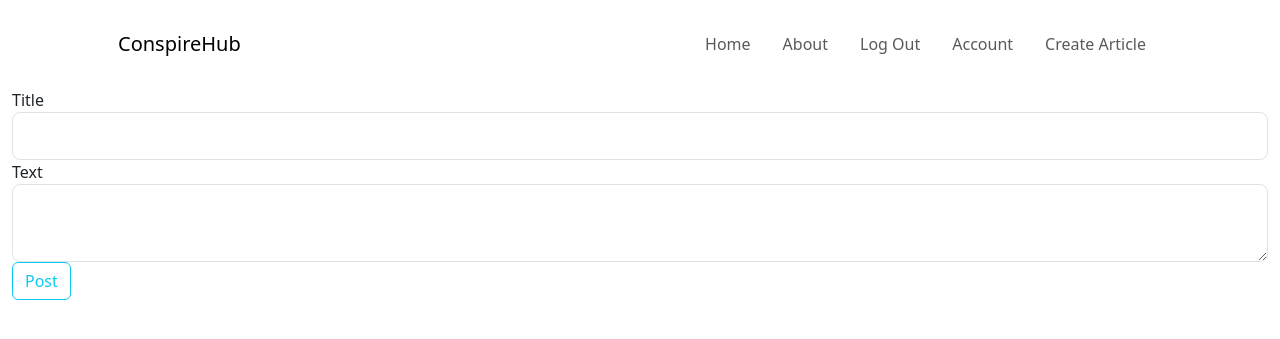
After one commit to marius-george/blog-project, a Flask app: page /create in a window 1280 px wide. The commit adds this page. Shown: the top 339 px of the page. Run offline with Flask 3, Linux system fonts and the light colour scheme; a user stored in the database is signed in.

Commit message:
Modified navbar

```diff
--- a/blogproject/__init__.py
+++ b/blogproject/__init__.py
@@ -29,10 +29,12 @@ def create_app():
 
     from blogproject.core.views import core
     from blogproject.users.views import users
+    from blogproject.blog_posts.views import blog_posts
     from blogproject.custom_error.errors import custom_error
 
     app.register_blueprint(core)
     app.register_blueprint(users)
+    app.register_blueprint(blog_posts)
     app.register_blueprint(custom_error)
 
     return app
--- a/blogproject/blog_posts/forms.py
+++ b/blogproject/blog_posts/forms.py
@@ -0,0 +1,10 @@
+# blog_posts/forms.py
+from flask_wtf import FlaskForm
+from wtforms import StringField, SubmitField, TextAreaField
+from wtforms.validators import DataRequired
+
+
+class BlogPostForm(FlaskForm):
+    title = StringField('Title', validators=[DataRequired()])
+    text = TextAreaField('Text', validators=[DataRequired()])
+    submit = SubmitField("Post")
--- a/blogproject/blog_posts/views.py
+++ b/blogproject/blog_posts/views.py
@@ -0,0 +1,58 @@
+# blog_posts/views.py
+from flask import render_template, url_for, flash, request, redirect, abort, Blueprint
+from flask_login import current_user, login_required
+from blogproject import db
+from blogproject.models import BlogPost
+from blogproject.blog_posts.forms import BlogPostForm
+
+blog_posts = Blueprint('blog_posts', __name__)
+
+
+@blog_posts.route('/create', methods=['GET', 'POST'])
+@login_required
+def create_post():
+    form = BlogPostForm()
+    if form.validate_on_submit():
+        blog_post = BlogPost(title=form.title.data,
+                             text=form.text.data, user_id=current_user.id)
+        db.session.add(blog_post)
+        db.session.commit()
+        flash('Article created')
+        return redirect(url_for('core.index'))
+    return render_template('article_post.html', form=form)
+
+
+@blog_posts.route('/<int:blog_post_id>')
+def view_post(blog_post_id):
+    blog_post = BlogPost.query.get_or_404(blog_post_id)
+    return render_template('article.html', title=blog_post.title,
+                           date=blog_post.date, post=blog_post)
+
+
+@blog_posts.route('/<int:blog_post_id>/update', methods=['GET', 'POST'])
+@login_required
+def update_post(blog_post_id):
+    blog_post = BlogPost.query.get_or_404(blog_post_id)
+    if blog_post.author != current_user:
+        abort(403)
+
+    form = BlogPostForm(obj=blog_post)
+    if form.validate_on_submit():
+        form.populate_obj(blog_post)
+        db.session.commit()
+        flash('Article updated')
+        return redirect(url_for('blog_posts.view_post', blog_post_id=blog_post.id))
+    return render_template('article_post.html', title='Updating', form=form)
+
+
+@blog_posts.route('/<int:blog_post_id>/delete', methods=['POST'])
+@login_required
+def delete_post(blog_post_id):
+    blog_post = BlogPost.query.get_or_404(blog_post_id)
+    if blog_post.author != current_user:
+        abort(403)
+
+    db.session.delete(blog_post)
+    db.session.commit()
+    flash('Article deleted')
+    return redirect(url_for('core.index'))
--- /dev/null
+++ b/blogproject/templates/article_post.html
@@ -0,0 +1,21 @@
+{% extends "base.html" %}
+{% block content %}
+  <div class="container-fluid">
+    <form class="form-group" method="POST">
+      {{form.hidden_tag()}}
+
+      <div class="form-group">
+        {{form.title.label(class="form-control-label")}}
+        {{form.title(class="form-control form-control-lg")}}
+      </div>
+      <div class="form-group">
+        {{form.text.label(class="form-control-label")}}
+        {{form.text(class="form-control form-control-lg")}}
+      </div>
+      <div class="form-group">
+        {{form.submit(class="btn btn-outline-info")}}
+      </div>
+
+    </form>
+  </div>
+{% endblock %}
--- a/blogproject/templates/base.html
+++ b/blogproject/templates/base.html
@@ -14,49 +14,48 @@
 
 <body>
 
-    <nav class="navbar navbar-expand-lg bg-body-tertiary">
-        <div class="container-fluid">
-            <a class="navbar-brand" href="">Blog</a>
-            <button class="navbar-toggler" type="button" data-bs-toggle="collapse"
-                data-bs-target="#navbarSupportedContent" aria-controls="navbarSupportedContent" aria-expanded="false"
-                aria-label="Toggle navigation">
-                <span class="navbar-toggler-icon"></span>
+    <!-- Navigation-->
+    <nav class="navbar navbar-expand-lg navbar-light" id="mainNav">
+        <div class="container px-4 px-lg-5">
+            <a class="navbar-brand" href="{{url_for('core.index')}}">ConspireHub</a>
+            <button class="navbar-toggler" type="button" data-bs-toggle="collapse" data-bs-target="#navbarResponsive"
+                aria-controls="navbarResponsive" aria-expanded="false" aria-label="Toggle navigation">
+                Menu
+                <i class="fas fa-bars"></i>
             </button>
-            <div class="collapse navbar-collapse" id="navbarSupportedContent">
-                <ul class="navbar-nav me-auto mb-2 mb-lg-0">
-                    <li class="nav-item">
-                        <a class="nav-link active" aria-current="page" href="{{url_for('core.index')}}">Home</a>
+            <div class="collapse navbar-collapse" id="navbarResponsive">
+                <ul class="navbar-nav ms-auto py-4 py-lg-0">
+                    <li class="nav-item"><a class="nav-link px-lg-3 py-3 py-lg-4"
+                            href="{{url_for('core.index')}}">Home</a>
                     </li>
-                    <li class="nav-item">
-                        <a class="nav-link" href="{{url_for('core.info')}}">About</a>
+                    <li class="nav-item"><a class="nav-link px-lg-3 py-3 py-lg-4"
+                            href="{{url_for('core.info')}}">About</a>
                     </li>
-
                     {% if current_user.is_authenticated %}
-                    <li class="nav-item">
-                        <a class="nav-link" href="{{url_for('users.logout')}}">Log Out</a>
+                    <li class="nav-item"><a class="nav-link px-lg-3 py-3 py-lg-4" href="{{url_for('users.logout')}}">Log
+                            Out</a>
                     </li>
-                    <li class="nav-item">
-                        <a class="nav-link" href="{{url_for('users.account')}}">Account</a>
+                    <li class="nav-item"><a class="nav-link px-lg-3 py-3 py-lg-4"
+                            href="{{url_for('users.account')}}">Account</a>
+                    <li class="nav-item"><a class="nav-link px-lg-3 py-3 py-lg-4"
+                            href="{{url_for('blog_posts.create_post')}}">Create
+                            Article</a>
+                        {% else %}
+                    <li class="nav-item"><a class="nav-link px-lg-3 py-3 py-lg-4" href="{{url_for('users.login')}}">Log
+                            In</a>
+                    <li class="nav-item"><a class="nav-link px-lg-3 py-3 py-lg-4"
+                            href="{{url_for('users.register')}}">Register</a>
+                        {% endif %}
                     </li>
-                    <li class="nav-item">
-                        <a class="nav-link" href="#">Create Post</a>
-                    </li>
-
-                    {% else %}
-                    <li class="nav-item">
-                        <a class="nav-link" href="{{url_for('users.login')}}">Log In</a>
-                    </li>
-                    <li class="nav-item">
-                        <a class="nav-link" href="{{url_for('users.register')}}">Register</a>
-                    </li>
-                    {% endif %}
+                </ul>
             </div>
         </div>
     </nav>
-    <div class="container">
-        {% block content %}
 
-        {% endblock %}
+
+    {% block content %}
+
+    {% endblock %}
     </div>
 
 
--- a/blogproject/templates/user_posts.html
+++ b/blogproject/templates/user_posts.html
@@ -11,8 +11,8 @@
 
     {% for post in blog_post.items %}
     <h2> <a href="{{url_for('blog_posts.blog_post',blog_post_id=post.id)}}">{{post.title}}</a> </h2>
-    Written By: <a href="{{url_for('users.user_post',username=post.author.username)}}">{{post.author.username}}</a>
-    <p class='text-muted'>Published on: {{post.date.strftime("%Y-%m-%d")}}</p>
+    Written By: <a href="{{url_for('users.user_posts',username=post.author.username)}}">{{post.author.username}}</a>
+    <p class='text-muted'>Published on: {{post.date.strftime("%d-%m-%Y")}}</p>
     <br>
     <p>{{post.text}}</p>
     <br>
--- a/blogproject/users/views.py
+++ b/blogproject/users/views.py
@@ -96,7 +96,7 @@ def user_posts(username):
     user = User.query.filter_by(username=username).first_or_404()
     blog_posts = BlogPost.query.filter_by(author=user).order_by(
         BlogPost.date.desc()).paginate(page=page, per_page=5)
-    return render_template('user_blog_posts.html',
+    return render_template('user_posts.html',
                            blog_posts=blog_posts, user=user)
 
 
```
Also changed, not shown: blogproject/core/views.py (+4 -3 lines), blogproject/templates/article.html (added, +41 -0 lines), blogproject/templates/index.html (+44 -1 lines), blogproject/templates/info.html (+7 -9 lines), .theia/launch.json (added), blogproject/data.sqlite, blogproject/static/profile_images/second.png (added).
